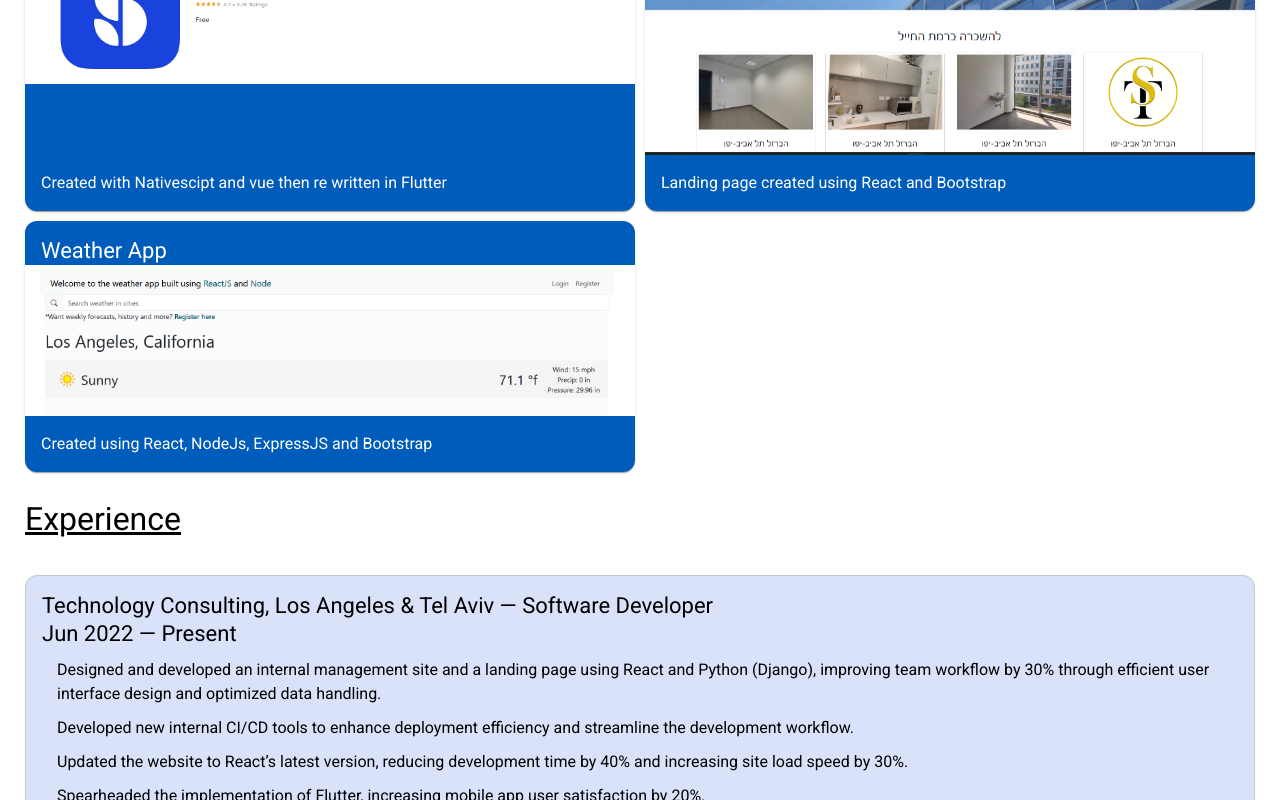
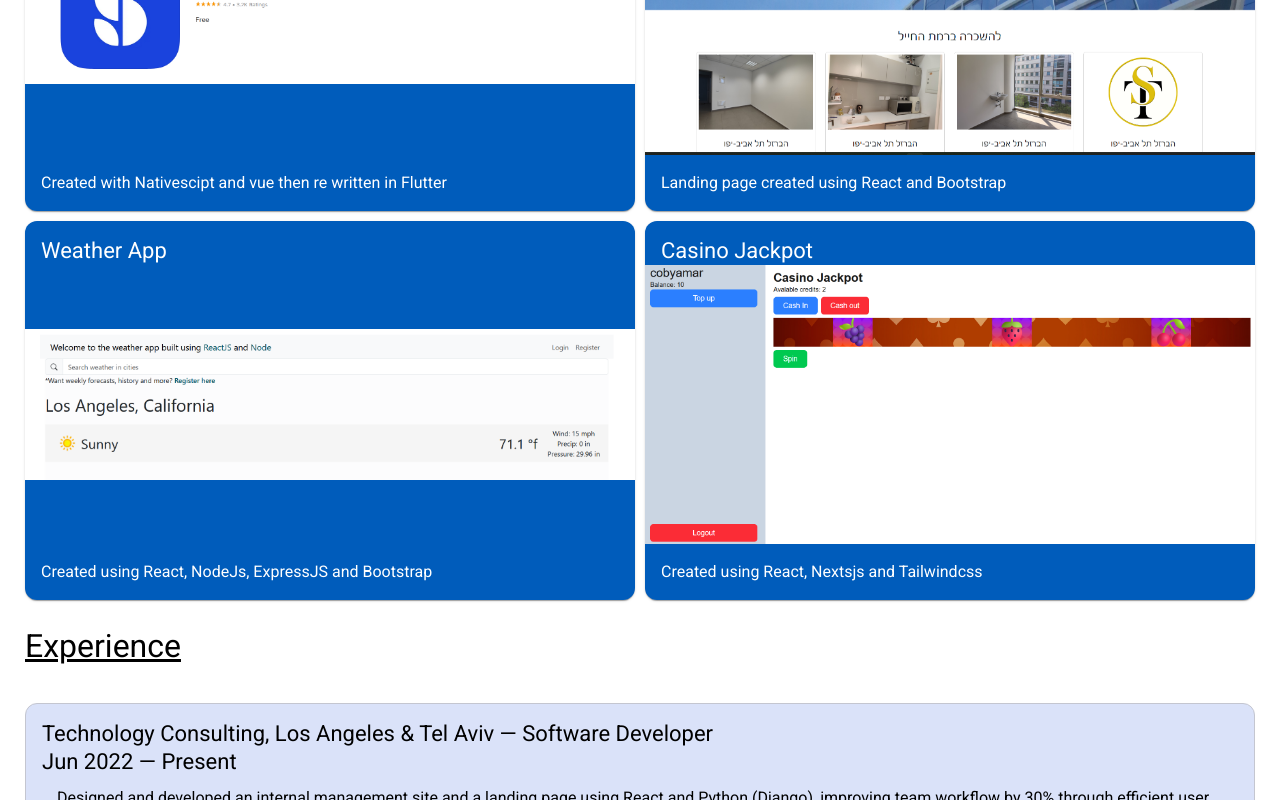
Before and after one commit to Coby-Amar/portfolio, an Angular app: page / in a window 1280 px wide. Shown: the part 447-1247 px from the top of the page. Built offline with nearby package versions, Linux system fonts and the light colour scheme.

Commit message:
added casino project

```diff
--- a/src/components/main/main.component.ts
+++ b/src/components/main/main.component.ts
@@ -29,6 +29,12 @@ export class MainComponent {
       img: 'react-node-weather.png',
       description: 'Created using React, NodeJs, ExpressJS and Bootstrap',
       link: 'https://wrn.cobyamar.org',
+    },
+    {
+      title: 'Casino Jackpot',
+      img: 'nextjs-casino-slot.png',
+      description: 'Created using React, Nextsjs and Tailwindcss',
+      link: 'https://ncs.cobyamar.org',
     },
   ]
   experiences = [
```
Also changed, not shown: public/nextjs-casino-slot.png (added).
